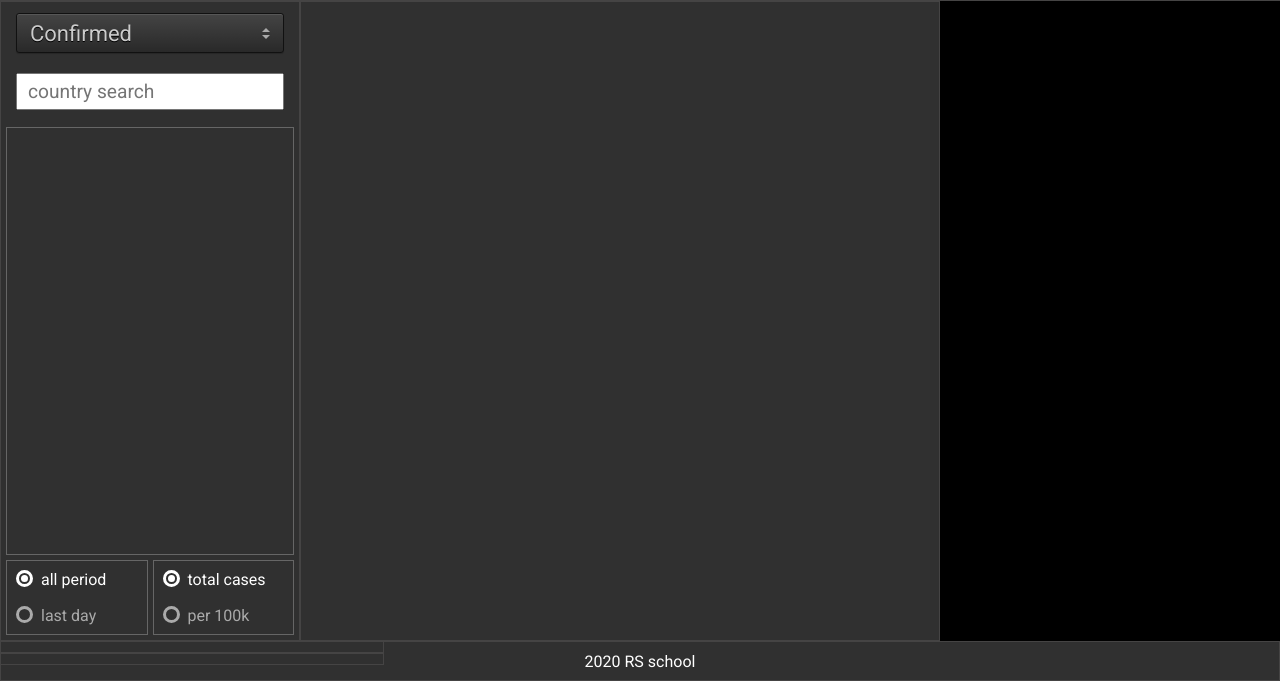
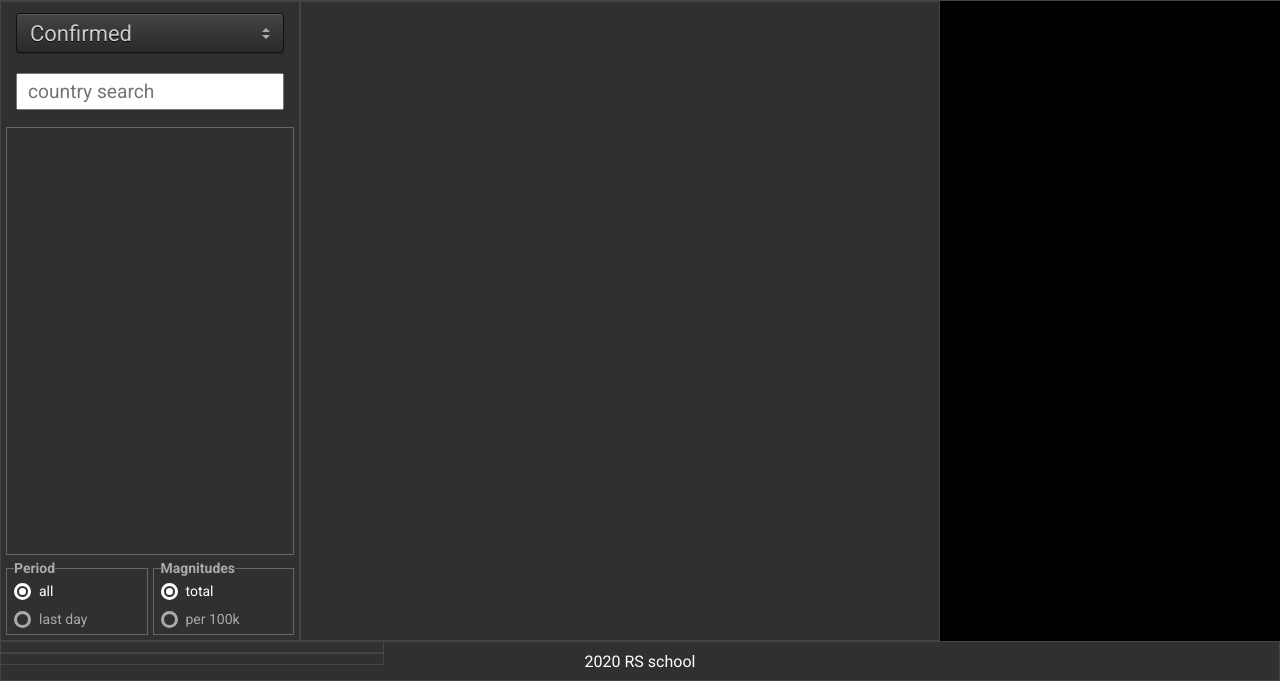
Before and after one commit to rgrishchuk/covid-dashboard, a website: page index.html in a window 1280 px wide. Shown: the part 119-800 px from the top of the page. Drawn offline with nearby package versions, Linux system fonts and the light colour scheme; files that its build step writes are made by us from their sources.

Commit message:
fix: radio btn

```diff
--- a/index.html
+++ b/index.html
@@ -40,10 +40,11 @@
                     <ul class="list-countries"></ul>
                 </div>
                 <div class="countries__buttons">
-                    <div class="block-period">
+                    <fieldset class="block-period">
+                        <legend><b>Period</b></legend>
                         <div class="block-period__btn">
                             <input class="btn-all-period" type="radio" id="x-option" name="period" checked>
-                            <label for="x-option">all period</label>
+                            <label for="x-option">all</label>
                             <div class="check"></div>
                         </div>
                         <div class="block-period__btn">
@@ -51,11 +52,12 @@
                             <label for="y-option">last day</label>
                             <div class="check"></div>
                         </div>
-                    </div>
-                    <div class="block-magnitudes">
+                    </fieldset>
+                    <fieldset class="block-magnitudes">
+                        <legend><b>Magnitudes</b></legend>
                         <div class="block-magnitudes__btn">
                             <input class="btn-total-cases" type="radio" id="a-option" name="magnitudes" checked>
-                            <label for="a-option">total cases</label>
+                            <label for="a-option">total</label>
                             <div class="check"></div>
                         </div>
                         <div class="block-magnitudes__btn">
@@ -63,7 +65,7 @@
                             <label for="b-option">per 100k</label>
                             <div class="check"></div>
                         </div>
-                    </div>
+                    </fieldset>
                 </div>
             </section>
             <section class="map">
--- a/src/sass/components/_countries.scss
+++ b/src/sass/components/_countries.scss
@@ -104,6 +104,7 @@
         border-bottom: 1px solid #666;
         .text {
           .count {
+            font-size: 1rem;
             color: #f00;
             font-weight: bold;
           }
@@ -145,8 +146,12 @@
       flex-direction: column;
       justify-content: space-between;
       margin-top: 5px;
-      padding: 9px;
+      padding: 7px;
+      font-size: 14px;
       border: 1px solid #666;
+      legend {
+        color: #aaaaaa;
+      }
       &__btn {
         position: relative;
         width: 100%;
```
Also changed, not shown: src/js/Modules/countries.js (+10 -4 lines).
